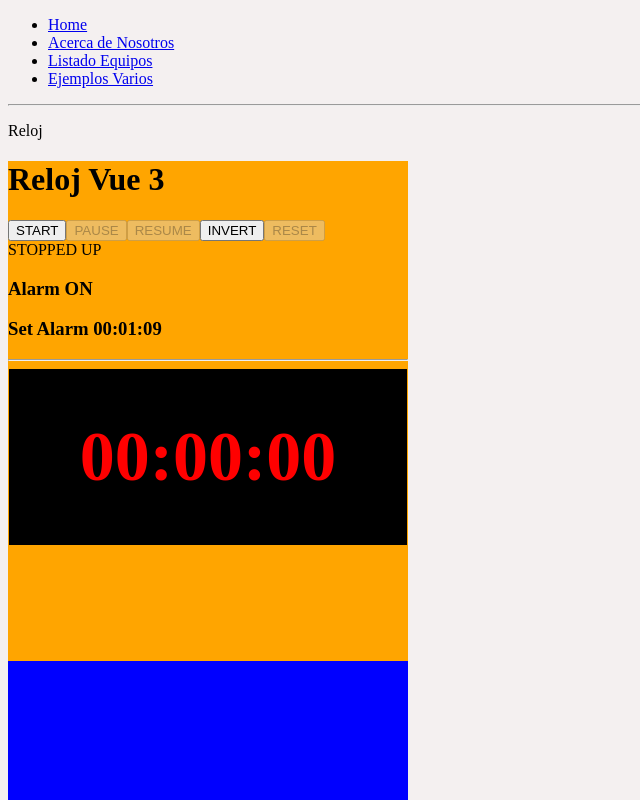
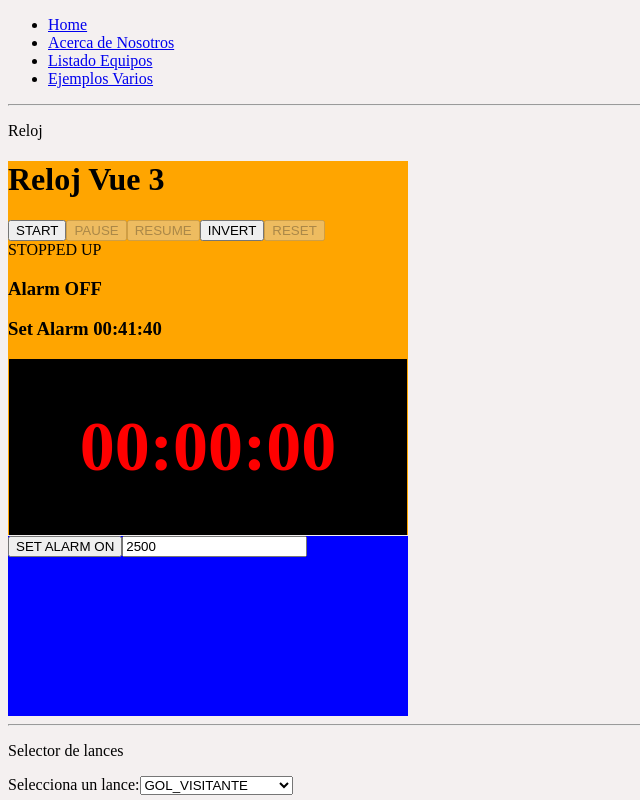
Before and after one commit to rauxasoft/2025_02_26_VUE_BASE, a Vue app: page /ejemplos-varios in a window 1280 px wide. Shown: the top 800 px of the page, without its empty margins (0-640 px from the left). Built offline with nearby package versions, Linux system fonts and the light colour scheme.

Commit message:
desponemos de alarma

```diff
--- a/src/components/pruebas/Reloj.vue
+++ b/src/components/pruebas/Reloj.vue
@@ -15,7 +15,6 @@
       <h3>Alarm {{ alarmON ? 'ON' : 'OFF' }}</h3>
       <h3>Set Alarm {{ getDisplay(alarm) }}</h3>
     </div>
-    <hr>
     <div>
       <div class="display">
         <h1 class="tituloGrande">{{ getDisplay(reloj.totalSeconds) }} </h1>
@@ -25,12 +24,12 @@
 </template>
 
 <script setup lang="ts">
-  import { reactive } from "vue";
+  import { reactive, ref } from "vue";
 
   const props = defineProps<{
-        alarm: number,
-        alarmON: boolean
-    }>();
+    alarm: number,
+    alarmON: boolean
+  }>();
 
   const reloj: Reloj = reactive({
     intervalId: null,
--- a/src/views/EjemplosVarios.vue
+++ b/src/views/EjemplosVarios.vue
@@ -2,14 +2,14 @@
 
     <p>Reloj</p>
     <div class="reloj">
-        <Reloj :alarm="69" :alarmON="true"/>
+        <Reloj :alarm="alarm" :alarmON="alarmON"/>
     </div>
     <div class="controlAlarma">
 
+        <button @click="alarmON = !alarmON">SET ALARM {{ alarmON ? 'OFF' : 'ON' }}</button>
+        <input v-model="alarm" type="number" value="alarm"/>
+
     </div>
-
-
-
 
     <hr>
     <p>Selector de lances</p>
@@ -37,10 +37,13 @@
     import Hijo from '@/components/pruebas/Hijo.vue';
     import Reloj from '@/components/pruebas/Reloj.vue';
     import RepetidorMensaje from '@/components/pruebas/RepetidorMensaje.vue';
+import { ref } from 'vue';
 
     const refran = "Este es el consejo que llega de tu padre...";
+    const count = 12;
 
-    const count = 12;
+    const alarm = ref(2500);
+    const alarmON = ref(false);
 
 </script>
 
@@ -50,7 +53,7 @@
         background-color: orange;
         padding:4x;
         width: 400px;
-        height: 500px;;
+
     }
 
     .controlAlarma{
```
